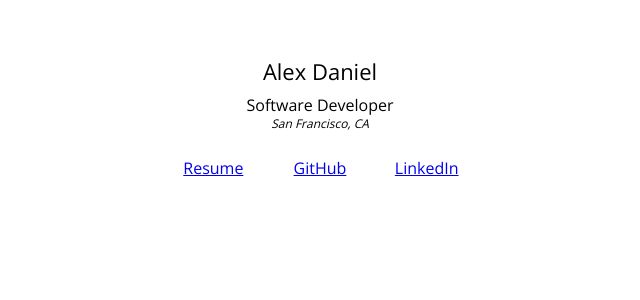
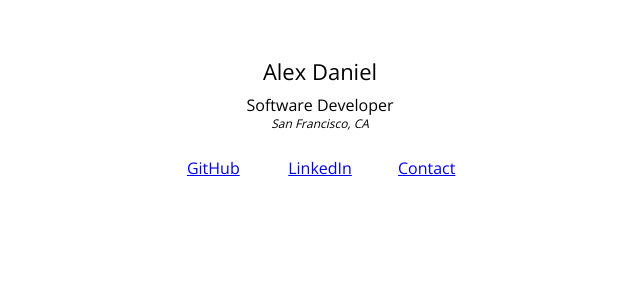
Before and after one commit to alexwdaniel/alexwdaniel.github.io, a Jekyll site: the page built from index.html, in a window 1280 px wide. Shown: the top 300 px of the page, without its empty margins (320-960 px from the left). Built offline with Jekyll 4.4.1, drawn with Linux system fonts in a browser that asks for light colours; comment, search, counter and statistics services are not loaded.

Commit message:
Add contact link

```diff
--- a/index.html
+++ b/index.html
@@ -11,10 +11,6 @@ title: Home
   </div>
 
   <div class="links">
-    <a class="links__link" href="{{ site.baseurl }}resume" title="Resume">
-      Resume
-    </a>
-
     <a class="links__link" href="https://github.com/alexwdaniel" target="_blank" title="Github">
       GitHub
     </a>
@@ -22,5 +18,9 @@ title: Home
     <a class="links__link" href="https://www.linkedin.com/in/alexwdaniel/" target="_blank" title="LinkedIn">
       LinkedIn
     </a>
+
+    <a class="links__link" href="mailto:me@alexander.codes" title="Contact">
+      Contact
+    </a>
   </div>
 </div>
--- a/resume/index.html
+++ /dev/null
@@ -1,3 +0,0 @@
-<a href="/">Home</a>
-
-<h1>Resume</h1>
```
Also changed, not shown: 1 other file.
